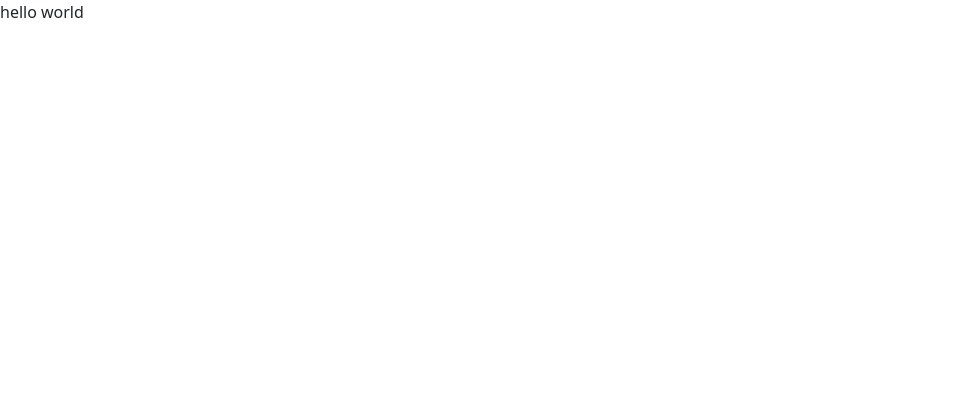
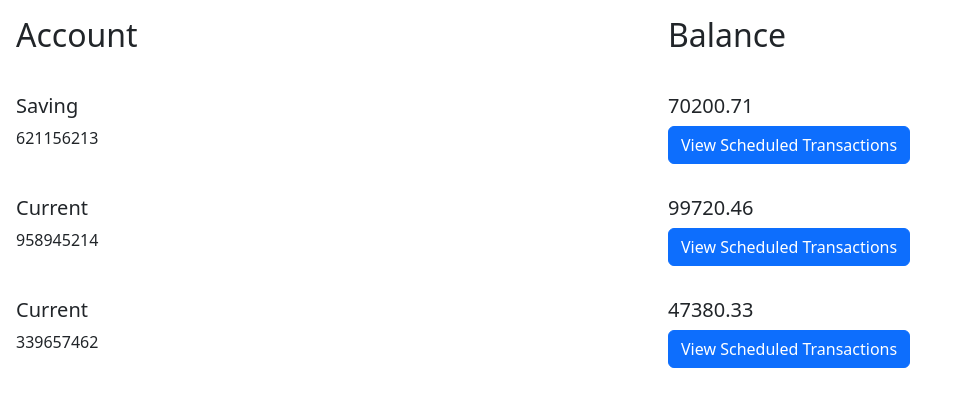
Before and after one commit to Git-mind/dbsTT8, a React (Create React App) app in the folder frontend/: page / in a window 1280 px wide. Shown: the top 406 px of the page, without its empty margins (0-972 px from the left). Built offline with nearby package versions, Linux system fonts and the light colour scheme.

Commit message:
implemented dashboard

```diff
--- a/frontend/src/pages/Dashboard.js
+++ b/frontend/src/pages/Dashboard.js
@@ -5,10 +5,70 @@ import { useNavigate } from "react-router-dom";
 // import { useAuth } from "../contexts/authContext";\
 
 const Dashboard = () => {
+  var test = [
+    {
+      AccountID: 621156213,
+      UserID: 1,
+      AccountType: "Saving",
+      AcccountBalance: 70200.71,
+    },
+    {
+      AccountID: 958945214,
+      UserID: 1,
+      AccountType: "Current",
+      AcccountBalance: 99720.46,
+    },
+    {
+      AccountID: 339657462,
+      UserID: 1,
+      AccountType: "Current",
+      AcccountBalance: 47380.33,
+    },
+  ];
+
   return (
     <>
       <div>
-        <p> hello world</p>
+        <div class="row">
+          <div class="col-sm-6">
+            <div class="card border-0">
+              <div class="card-body">
+                <h2 class="card-title">Account</h2>
+              </div>
+            </div>
+          </div>
+          <div class="col-sm-6">
+            <div class="card border-0">
+              <div class="card-body">
+                <h2 class="card-title">Balance</h2>
+              </div>
+            </div>
+          </div>
+        </div>
+        {test.map((data, key) => {
+          return (
+            <div class="row">
+              <div class="col-sm-6">
+                <div class="card border-0">
+                  <div class="card-body">
+                    <h5 class="card-title">{data.AccountType}</h5>
+                    <p class="card-text">{data.AccountID}</p>
+                  </div>
+                </div>
+              </div>
+              <div class="col-sm-6">
+                <div class="card border-0">
+                  <div class="card-body">
+                    <h5 class="card-title">{data.AcccountBalance}</h5>
+                    <a href="#" class="btn btn-primary">
+                      View Scheduled Transactions
+                    </a>
+                  </div>
+                </div>
+              </div>
+            </div>
+          );
+        })}
       </div>
     </>
   );
```
